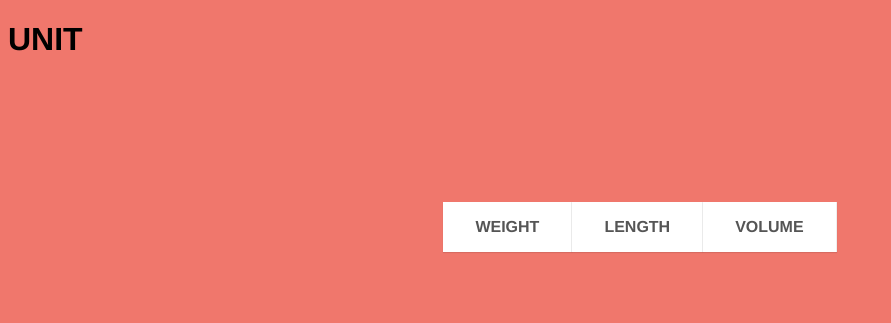
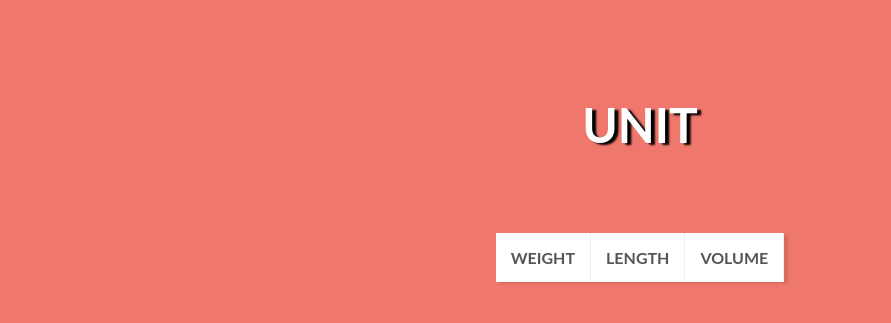
Before and after one commit to 1KimJiHyeon/M_CONVERT, a Django app: page /unit/ in a window 1280 px wide. Shown: the top 323 px of the page, without its empty margins (0-891 px from the left). Run offline with Django 3.2, Linux system fonts and the light colour scheme.

Commit message:
reactivity in home and unit

```diff
--- a/app/static/css/home.css
+++ b/app/static/css/home.css
@@ -4,6 +4,7 @@ body{
     background-color: black;
     font-family: 'Lato', sans-serif;
   }
+
 h1{
   color : white;
   text-align: center;
--- a/app/static/css/unit.css
+++ b/app/static/css/unit.css
@@ -1,12 +1,22 @@
+h1{
+  color : white;
+  text-align: center;
+  font-family: 'Lato', sans-serif;
+  text-shadow: 4px 2px 2px black;
+  margin-top: 2em;
+  font-size: 3em;
+}
 
 body{
-  font-family:Helvetica Neue, Helvetica, sans-serif;
+  font-family:'Lato', sans-serif;
   background:#f0776c;
 }
 
 .skew-menu{
   text-align:center;
-  margin-top:9em;
+  margin-top:5em;
+  width: 100%;
+  position: relative;
 }
 
 .skew-menu ul{
@@ -21,12 +31,13 @@ body{
   background:#fff;
   float:left;
   border-right:1px solid #eee;
-  box-shadow:0 1px 1px rgba(0,0,0,0.1);
+  box-shadow:4px 2px 2px rgba(0,0,0,0.1);
   text-transform:uppercase;
   color:#555;
   font-weight:bolder;
   transition:all 0.3s linear;
 }
+
 .skew-menu ul li:hover{
     background:#eee;
     color:#f0776c;
@@ -34,7 +45,7 @@ body{
 
 .skew-menu ul li a{
     display:block;
-    padding:1em 2em;
+    padding: 15px;
     color:inherit;
     text-decoration:none;
     transform:25deg(25deg);
--- a/app/templates/unit.html
+++ b/app/templates/unit.html
@@ -14,7 +14,7 @@
         <ul>
           <li><a href="{% url 'weight' %}">WEIGHT</a></li>
           <li><a href="{% url 'length' %}">LENGTH</a></li>
-          <li> <a href="{% url 'volume' %}">VOLUME</a></li>
+          <li><a href="{% url 'volume' %}">VOLUME</a></li>
         </ul>
       </nav>
 </body>
```
